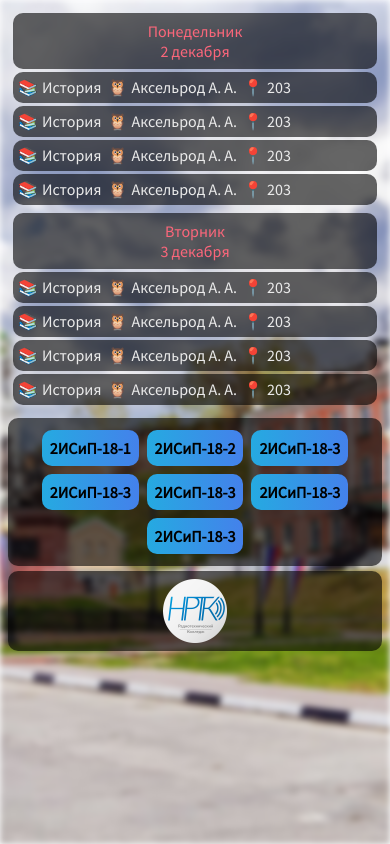
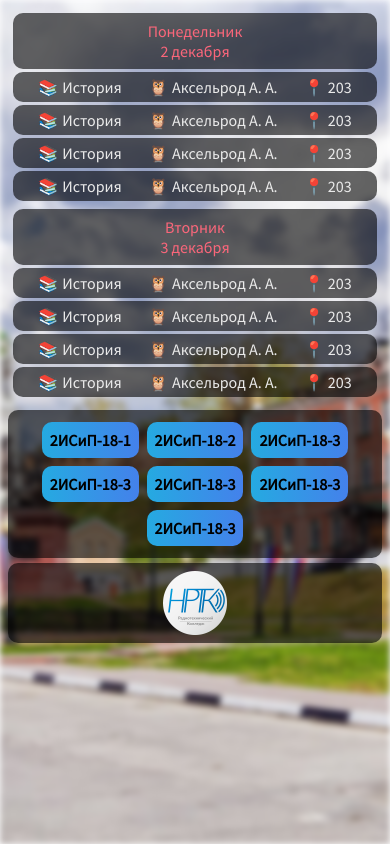
Before and after one commit to F1uctus/NNTC-schedule, a Gatsby site: page / in a window 390 px wide. Built offline with nearby package versions, Linux system fonts and the light colour scheme; Gatsby itself is replaced by a stand-in of ours.

Commit message:
Spread content of lesson row on mobile

```diff
--- a/src/styles/styles.scss
+++ b/src/styles/styles.scss
@@ -118,15 +118,13 @@ footer {
 }
 
 /* portrait table layout */
-@media screen and (max-width: 768px) {
+@media screen and (max-width: 640px) {
   #scheduleTable {
     > thead {
       display: none;
     }
 
     > tbody > tr {
-      display: flexbox;
-
       &:hover {
         background-color: #00000000;
       }
@@ -144,8 +142,15 @@ footer {
     }
   }
 
-  .lessonCell > tbody > tr {
-    display: inline;
+  .lessonCell {
+    width: 100%;
+    > tbody {
+      display: flex;
+      justify-content: space-evenly;
+      > tr {
+        display: inline;
+      }
+    }
   }
 }
 
```
